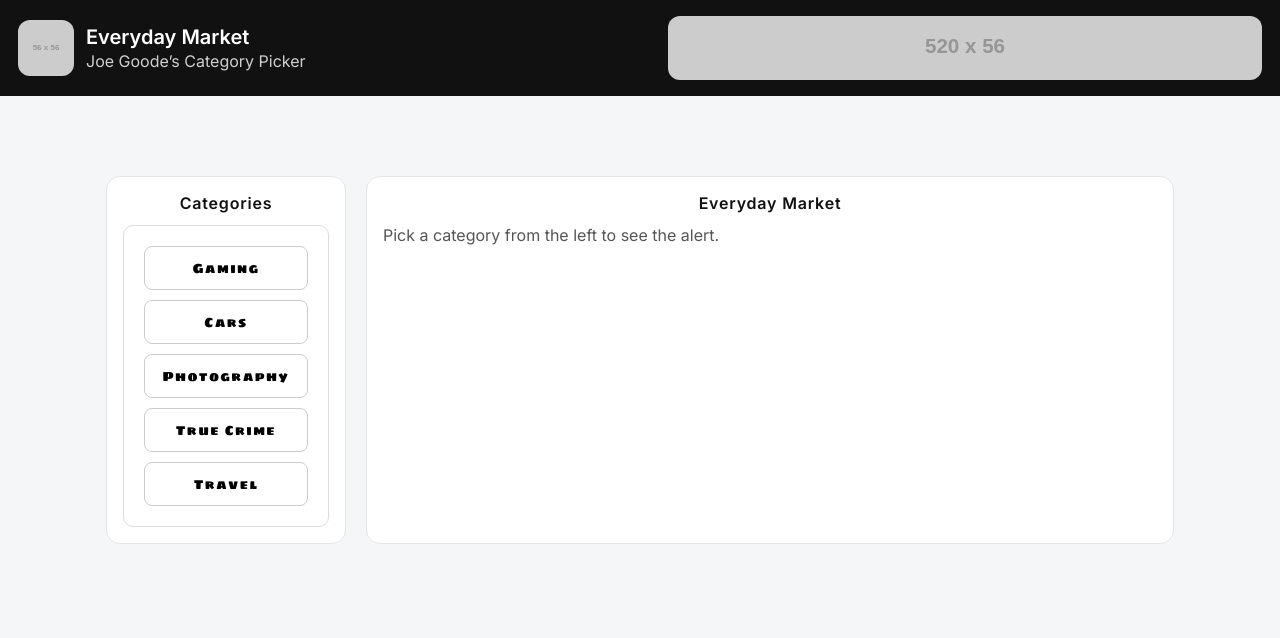
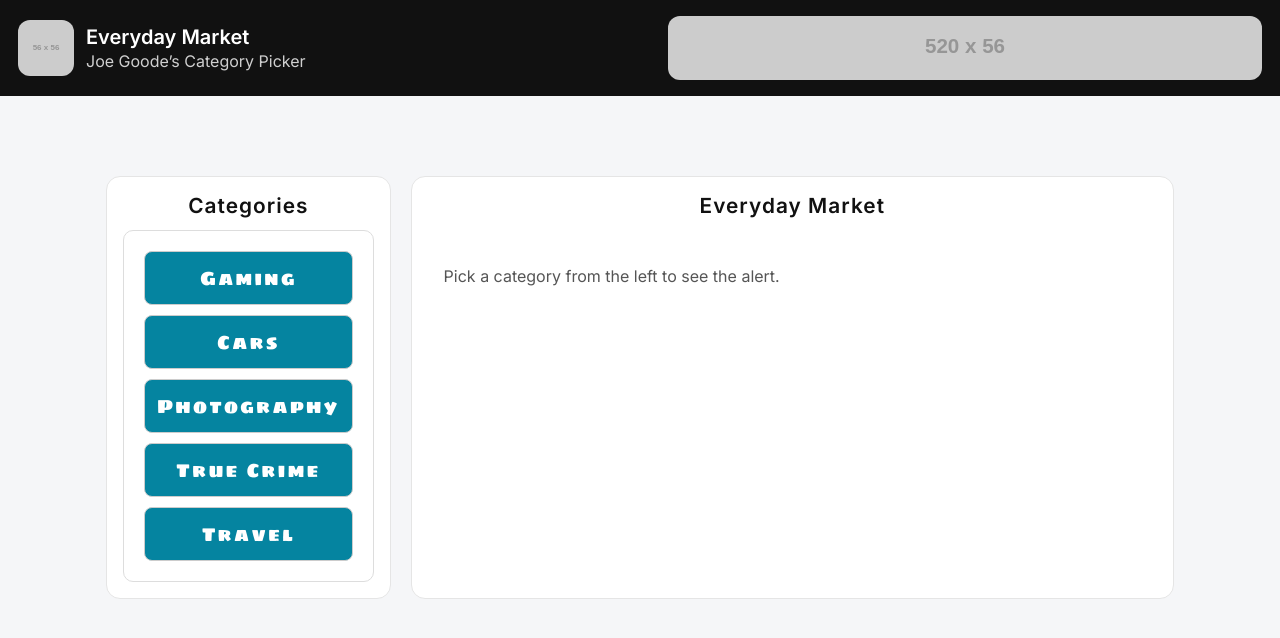
Before and after one commit to jgoode07/Frontend-Frameworks, an Angular app in the folder everyday-market-app/: page / in a window 1280 px wide. Shown: the top 638 px of the page. Built offline with nearby package versions, Linux system fonts and the light colour scheme.

Commit message:
Change button colour/size, enlarge left box

```diff
--- a/everyday-market-app/src/app/market/category-menu-item/category-menu-item.css
+++ b/everyday-market-app/src/app/market/category-menu-item/category-menu-item.css
@@ -1,19 +1,21 @@
 .item {
     width: 100%;
     font-family: "Sigmar One", sans-serif;
+    color: #fff;
+    font-size: 1.2rem;
     letter-spacing: .1em;
     text-align: center;
     padding: 10px 12px;
     border: 1px solid #ccc;
     border-radius: 8px;
-    background: #fff;
+    background: #0584a0;
     cursor: pointer;
     /* Indicates it's clickable */
     transition: transform 0.05s ease, background 0.15s ease;
 }
 
 .item:hover {
-    background: #f2f2f2;
+    background: #002e39;
 }
 
 /* When clicked, gives impression it's pressed down */
--- a/everyday-market-app/src/app/market/category-menu/category-menu.css
+++ b/everyday-market-app/src/app/market/category-menu/category-menu.css
@@ -1,9 +1,9 @@
-/* Category Buttons */
+/* Category buttons box */
 .menu {
     display: grid;
     gap: 10px;
     border: 1px solid #ddd;
     border-radius: 10px;
     padding: 20px;
-    background: #fff;
+    background: #ffffff;
 }
--- a/everyday-market-app/src/app/market/products-page/products-page.css
+++ b/everyday-market-app/src/app/market/products-page/products-page.css
@@ -1,6 +1,6 @@
 .market {
     display: grid;
-    grid-template-columns: 240px 1fr;
+    grid-template-columns: 1fr 3fr;
     gap: 1.25rem;
     margin-top: 4rem;
 }
@@ -16,12 +16,12 @@
 .panel-title {
     margin: 0 0 12px;
     text-align: center;
-    font-size: 1rem;
+    font-size: 1.3rem;
     font-weight: 600;
     letter-spacing: 0.05em;
 }
 
 .hint {
-    margin: 0;
+    padding: 2rem 1rem;
     color: #555;
 }
```
